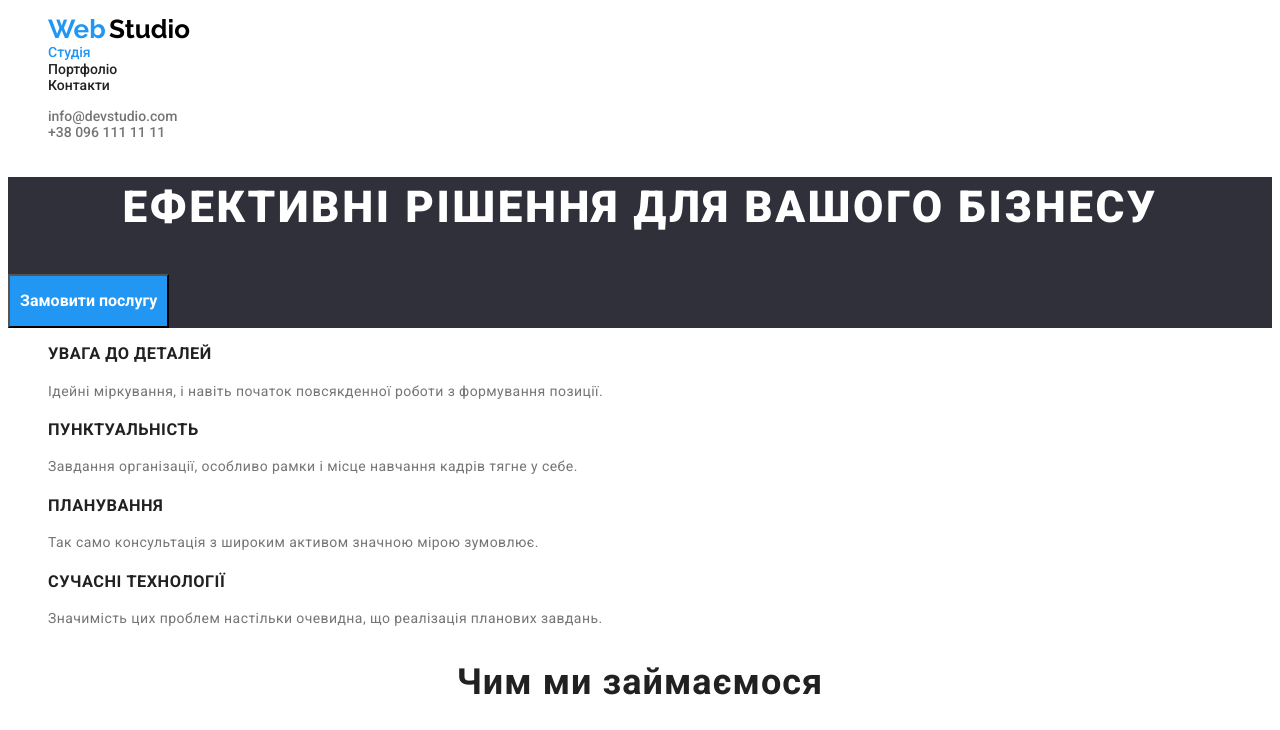
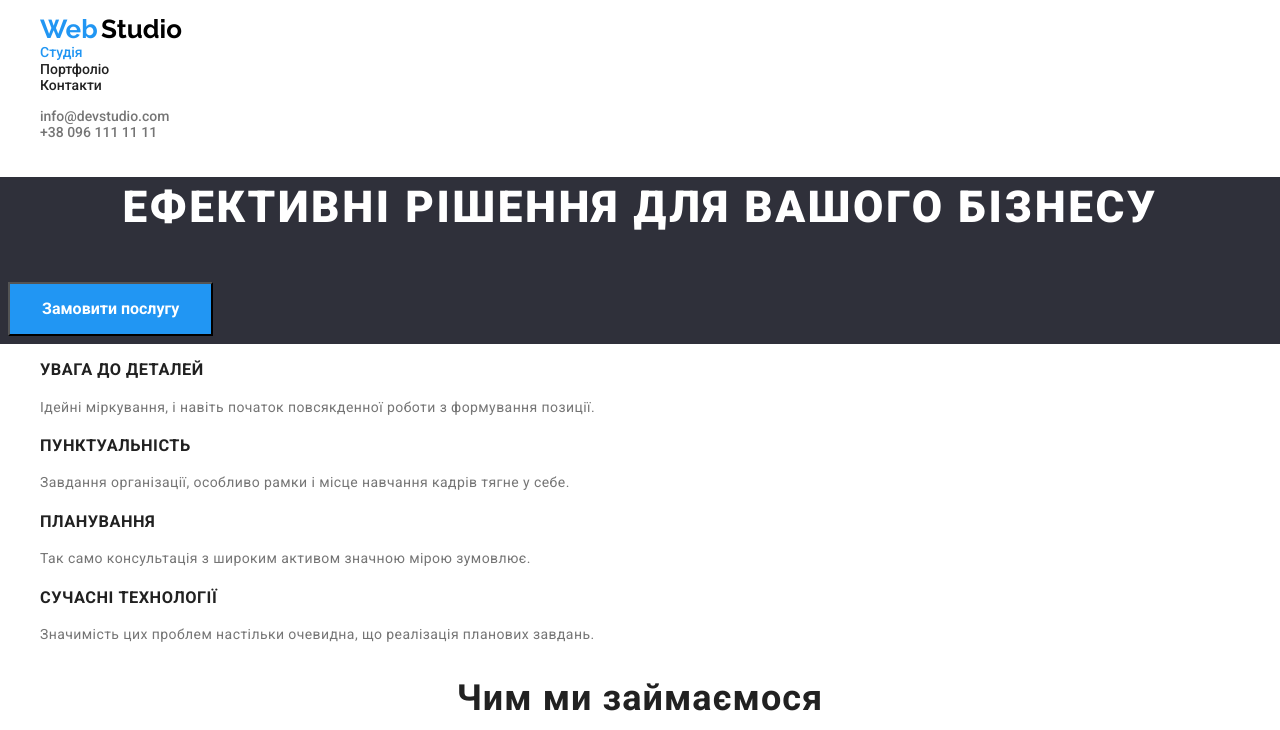
Before and after one commit to AlexandraRyzhkina/github-tutorial, a plain HTML site: page index.html in a window 1280 px wide. Shown: the top 730 px of the page. Drawn offline with nearby package versions, Linux system fonts and the light colour scheme.

Commit message:
normalize added

```diff
--- a/css/styles.css
+++ b/css/styles.css
@@ -21,6 +21,13 @@
   --footer-bg-color: #2f303a;
 }
 
+html{
+  box-sizing: border-box;
+}
+
+*, *::before, *::after{
+  box-sizing: inherit;
+}
 .page {
   color: var(--primary-text-color);
   background-color: var(--hero-color);
@@ -86,8 +93,9 @@ body {
   color: var(--accent-color);
 }
 
-/* hero */
-.section-hero{
+/* hero + buttons */
+
+.section.hero{
   background-color: var(--footer-bg-color);
 }
 
@@ -107,7 +115,11 @@ body {
   line-height: 1.625;
   color: var(--title-text-color);
   background-color: var(--button-noeffect-color);
-  padding: 10px;
+  cursor: pointer;
+
+  display: inline-block;
+  padding: 6px 22px 6px 22px;
+  margin: 8px;
 }
 
 .button:hover,
@@ -121,6 +133,8 @@ body {
   background-color: var(--accent-color);
   font-weight: 700;
   line-height: 1.875;
+
+  padding: 10px 32px 10px 32px;
 }
 
 .button.hero:hover,
--- a/index.html
+++ b/index.html
@@ -1,6 +1,7 @@
 <!DOCTYPE html>
 <html lang="en">
   <head>
+    <link rel="stylesheet" href="https://cdnjs.cloudflare.com/ajax/libs/modern-normalize/2.0.0/modern-normalize.min.css">
     <link rel="stylesheet" href="./css/styles.css" />
     <meta charset="UTF-8" />
     <meta name="viewport" content="width=device-width, initial-scale=1.0" />
@@ -11,9 +12,12 @@
       href="https://fonts.googleapis.com/css2?family=Raleway:ital,wght@0,100..900;1,100..900&family=Roboto:ital,wght@0,100;0,300;0,400;0,500;0,700;0,900;1,100;1,300;1,400;1,500;1,700;1,900&display=swap"
       rel="stylesheet"
     />
+
   </head>
   <body class="page">
+
     <!--шапка сайта!>-->
+
     <header class="header">
       <nav class="nav">
         <ul class="site-nav list">
@@ -49,25 +53,31 @@
     </header>
 
     <main>
+
       <!--герой-->
-      <section class="section-hero">
+
+      <section class="section hero">
         <!-- <img src="" alt="background" width="1600px"> -->
         <h1 class="hero-title">ЕФЕКТИВНІ РІШЕННЯ ДЛЯ ВАШОГО БІЗНЕСУ</h1>
         <button type="button" class="button hero">Замовити послугу</button>
       </section>
 
       <!--плюси-->
+
       <section class="section">
         <!--скрити заголовок-->
         <!-- <h2 class="title">Наші плюси</h2> -->
+
         <ul class="section-pluses">
-          <li class="section-pluses-list list">
+
+            <li class="section-pluses-list list">
             <h3 class="section-pluses title">УВАГА ДО ДЕТАЛЕЙ</h3>
             <p class="section-pluses-text">
               Ідейні міркування, і навіть початок повсякденної роботи з
               формування позиції.
             </p>
           </li>
+
           <li class="section-pluses-list list">
             <h3 class="section-pluses title">ПУНКТУАЛЬНІСТЬ</h3>
             <p class="section-pluses-text">
@@ -94,16 +104,20 @@
       </section>
 
       <!--діяльність-->
+
       <section class="section">
+
         <h2 class="section-wedo title">Чим ми займаємося</h2>
+
         <ul class="section-wedo-list">
-          <li class="section-wedo-item list">
+            <li class="section-wedo-item list">
             <img
               src="./images/whatwedo/jpeg/box1.jpg"
               alt="компьютер"
               width="370"
             />
           </li>
+
           <li class="section-wedo-item list">
             <img
               src="./images/whatwedo/jpeg/box2.jpg"
@@ -111,6 +125,7 @@
               width="370"
             />
           </li>
+
           <li class="section-wedo-item list">
             <img
               src="./images/whatwedo/jpeg/box3.jpg"
@@ -122,8 +137,11 @@
       </section>
 
       <!--команда-->
+
       <section class="section command">
+
         <h2 class="section-command title">Наша команда</h2>
+
         <ul class="section-command-list">
           <li class="section-command-item list">
             <img src="./images/comanda/jpeg/img.jpg" alt="Игорь" width="270" />
@@ -164,7 +182,9 @@
         </ul>
       </section>
     </main>
+
     <!--футер-->
+
     <footer class="footer">
       <address class="address">
         <ul class="footer-list">
```
Also changed, not shown: portfolio.html (+1 -0 lines).
